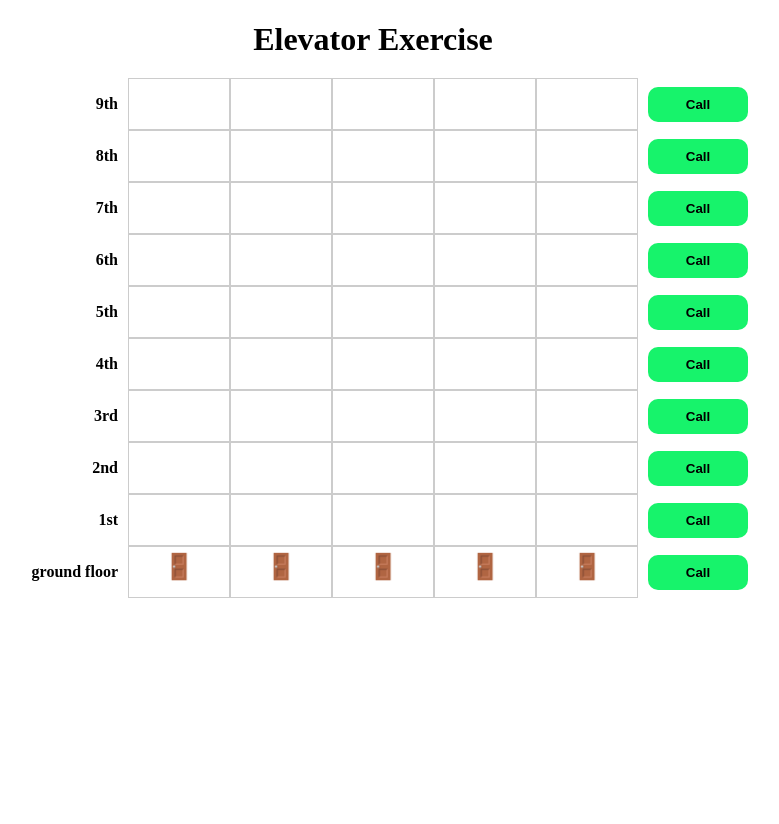
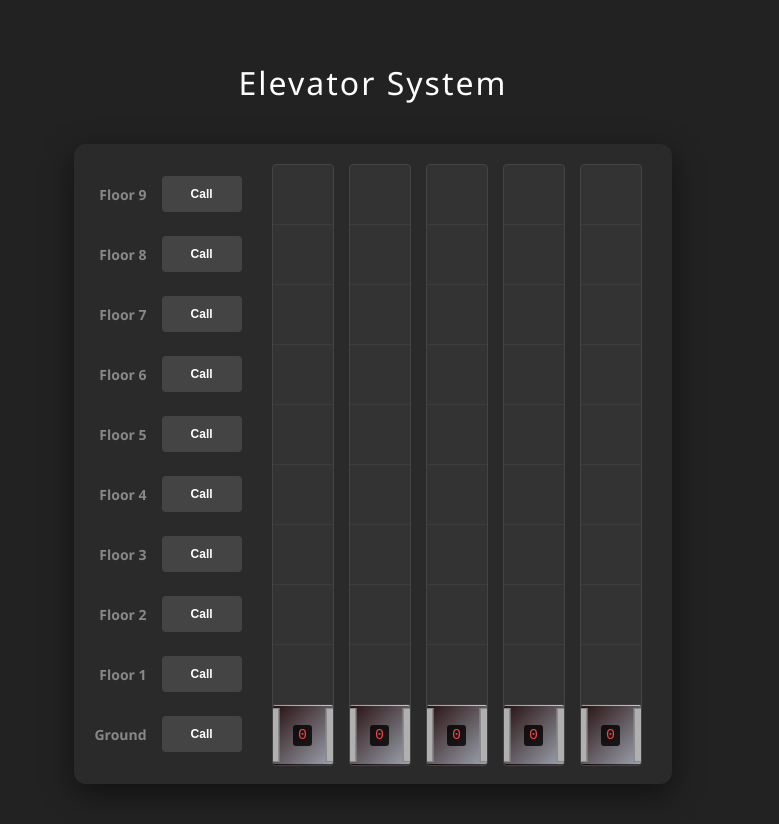
Before and after one commit to Krishpatel3085/Elevator-Task, a React (Vite) app: page / in a window 1280 px wide. Shown: the whole page, without its empty margins (267-1046 px from the left). Before the commit the page ends 800 px from the top, so only its background shows below. Built offline with nearby package versions, Linux system fonts and the light colour scheme.

Commit message:
Update Elevator System

```diff
--- a/src/App.tsx
+++ b/src/App.tsx
@@ -1,21 +1,30 @@
-import React, { useEffect, useState } from "react";
+import React, { useEffect, useState, useRef } from "react";
 import "./elevator.css";
-import dingSound from "./assets/sound.mp3"; // Import the ding sound
+import dingSound from "./assets/sound.mp3";
+
 type Elevator = {
   id: number;
   currentFloor: number;
+  isMoving: boolean;
   queue: number[];
+  busyUntil: number;
 };
 
 const TOTAL_ELEVATORS = 5;
 const TOTAL_FLOORS = 10;
+const TRAVEL_TIME_MS = 2000;
+const WAIT_TIME_MS = 2000;
 
 const App: React.FC = () => {
+  const audioRef = useRef<HTMLAudioElement>(null);
+
   const [elevators, setElevators] = useState<Elevator[]>(
     Array.from({ length: TOTAL_ELEVATORS }, (_, i) => ({
       id: i,
       currentFloor: 0,
+      isMoving: false,
       queue: [],
+      busyUntil: 0,
     }))
   );
 
@@ -23,118 +32,158 @@ const App: React.FC = () => {
     [key: number]: string;
   }>({});
 
+  const playSound = () => {
+    if (audioRef.current) {
+      try {
+        audioRef.current.currentTime = 0;
+        audioRef.current.play().catch(() => {});
+      } catch (e) {
+        console.error(e);
+      }
+    }
+  };
+
   const requestElevator = (floor: number) => {
     if (floorButtonStatus[floor] === "Waiting..." || floorButtonStatus[floor] === "Arrived") return;
 
     setFloorButtonStatus((prev) => ({ ...prev, [floor]: "Waiting..." }));
 
-
-  const notAlreadyGoing = elevators.filter(e => !e.queue.includes(floor));
-
+    const notAlreadyGoing = elevators.filter((e) => !e.queue.includes(floor));
     if (notAlreadyGoing.length === 0) return;
 
-
-  const idleElevators = notAlreadyGoing.filter(e => e.queue.length === 0);
-
+    const idleElevators = notAlreadyGoing.filter((e) => e.queue.length === 0 && Date.now() > e.busyUntil);
     let selected: Elevator;
 
-  if (idleElevators.length > 0) {
-
-    selected = idleElevators.reduce((prev, curr) =>
+    const candidates = idleElevators.length > 0 ? idleElevators : notAlreadyGoing;
+    selected = candidates.reduce((prev, curr) =>
       Math.abs(curr.currentFloor - floor) < Math.abs(prev.currentFloor - floor) ? curr : prev
     );
-  } else {
-    selected = notAlreadyGoing.reduce((prev, curr) =>
-      Math.abs(curr.currentFloor - floor) < Math.abs(prev.currentFloor - floor) ? curr : prev
+
+    setElevators((prev) =>
+      prev.map((e) =>
+        e.id === selected.id ? { ...e, queue: [...e.queue, floor] } : e
+      )
     );
-  }
-
-  const updated = elevators.map((e) =>
-    e.id === selected.id ? { ...e, queue: [...e.queue, floor] } : e
-  );
-
-  setElevators(updated);
   };
-
 
   useEffect(() => {
     const interval = setInterval(() => {
+      const now = Date.now();
+
       setElevators((prev) =>
         prev.map((elevator) => {
-          if (elevator.queue.length === 0) return elevator;
+          // 1. WAITING: If busy (doors open), stay put.
+          if (now < elevator.busyUntil) {
+            return { ...elevator, isMoving: false };
+          }
 
+          // 2. IDLE: No queue? Stop moving.
+          if (elevator.queue.length === 0) {
+            return { ...elevator, isMoving: false };
+          }
+
+          // 3. CHECK ARRIVAL: Are we ALREADY at the target floor?
+          // If yes, this means the previous move just finished. Now we stop.
           const target = elevator.queue[0];
-          const step = target > elevator.currentFloor ? 1 : -1;
-          const nextFloor = elevator.currentFloor + step;
+          if (elevator.currentFloor === target) {
+             // NOW we trigger the arrival sequence (Sound + Open Doors)
+             playSound();
 
-          if (nextFloor === target) {
-            // Play sound
-            const audio = new Audio(dingSound);
-            audio.play();
-
-            // Show "Arrived"
-            setFloorButtonStatus((prev) => ({
-              ...prev,
-              [target]: "Arrived",
-            }));
+             setFloorButtonStatus((prev) => ({ ...prev, [target]: "Arrived" }));
 
              setTimeout(() => {
-              setFloorButtonStatus((prev) => ({
-                ...prev,
-                [target]: "Call",
-              }));
-            }, 2000);
+               setFloorButtonStatus((prev) => {
+                  if (prev[target] === "Arrived") {
+                     const temp = { ...prev };
+                     delete temp[target];
+                     return temp;
+                  }
+                  return prev;
+               });
+             }, WAIT_TIME_MS);
+
+             return {
+               ...elevator,
+               isMoving: false, // This opens the doors
+               queue: elevator.queue.slice(1), // Remove from queue
+               busyUntil: now + WAIT_TIME_MS, // Wait here
+             };
+          }
+
+          // 4. MOVE STEP: We are not at target yet. Move towards it.
+          // Note: We do NOT stop 'isMoving' here even if it is the last step.
+          // This ensures the CSS transition completes fully.
+          let step = 0;
+          if (target > elevator.currentFloor) step = 1;
+          else if (target < elevator.currentFloor) step = -1;
+
+          const nextFloor = elevator.currentFloor + step;
 
           return {
             ...elevator,
             currentFloor: nextFloor,
-              queue: elevator.queue.slice(1),
+            isMoving: true // Keep sliding!
           };
-          }
-          return { ...elevator, currentFloor: nextFloor };
         })
       );
-    }, 2000);
+    }, TRAVEL_TIME_MS);
 
     return () => clearInterval(interval);
   }, []);
 
   return (
-    <>
-      <h1>Elevator Exercise</h1>
-      <div className="elevator-system">
-        <div className="building">
+    <div className="app-container">
+      <audio ref={audioRef} src={dingSound} preload="auto" />
+
+      <h1>Elevator System</h1>
+      <div className="building-grid">
+        <div className="floor-controls">
           {Array.from({ length: TOTAL_FLOORS }, (_, i) => {
-            const floor = TOTAL_FLOORS - 1 - i; // 0 = ground, 9 = top
+            const floorNum = TOTAL_FLOORS - 1 - i;
             return (
-              <div className="floor" key={floor}>
-                <div className="label">
-                  {floor === 0
-                    ? "ground floor"
-                    : `${floor}${floor === 1 ? "st" : floor === 2 ? "nd" : floor === 3 ? "rd" : "th"}`}
-                </div>
-                <div className="elevator-row">
-                  {elevators.map((elevator) => (
-                    <div key={elevator.id} className="shaft">
-                      {elevator.currentFloor === floor && (
-                        <div className="elevator-icon">🚪</div>
-                      )}
-                    </div>
-                  ))}
+              <div className="floor-label-row" key={floorNum}>
+                <div className="floor-name">
+                  {floorNum === 0 ? "Ground" : `Floor ${floorNum}`}
                 </div>
                 <button
-                  className="call-button"
-                  onClick={() => requestElevator(floor)}
-                  disabled={floorButtonStatus[floor] === "Waiting..."}
+                  className={`call-btn ${floorButtonStatus[floorNum] === "Waiting..." ? "waiting" : ""} ${floorButtonStatus[floorNum] === "Arrived" ? "arrived" : ""}`}
+                  onClick={() => requestElevator(floorNum)}
+                  disabled={floorButtonStatus[floorNum] === "Waiting..." || floorButtonStatus[floorNum] === "Arrived"}
                 >
-                  {floorButtonStatus[floor] || "Call"}
+                  {floorButtonStatus[floorNum] === "Waiting..." ? "●" : floorButtonStatus[floorNum] === "Arrived" ? "Open" : "Call"}
                 </button>
               </div>
             );
           })}
         </div>
+
+        <div className="shafts-container">
+          {elevators.map((elevator) => (
+            <div className="shaft" key={elevator.id}>
+              <div className="shaft-guide">
+                {Array.from({ length: TOTAL_FLOORS }).map((_, i) => (
+                  <div key={i} className="shaft-floor-marker"></div>
+                ))}
               </div>
-    </>
+
+              <div
+                className={`elevator-car ${elevator.isMoving ? "moving" : "stopped"}`}
+                style={{
+                  bottom: `${(elevator.currentFloor / TOTAL_FLOORS) * 100}%`,
+                  transition: elevator.isMoving
+                    ? `bottom ${TRAVEL_TIME_MS}ms linear`
+                    : "none"
+                }}
+              >
+                <div className="elevator-door-left"></div>
+                <div className="elevator-door-right"></div>
+                <span className="car-number">{elevator.currentFloor}</span>
+              </div>
+            </div>
+          ))}
+        </div>
+      </div>
+    </div>
   );
 };
 
--- a/src/elevator.css
+++ b/src/elevator.css
@@ -1,61 +1,193 @@
-.elevator-system {
+:root {
+  --elevator-speed: 2s;
+  --floor-height: 60px;
+  --bg-color: #222;
+  --shaft-color: #333;
+  --metal-color: #d1d5db;
+  --accent-green: #10b981;
+  --accent-red: #ef4444;
+  --accent-orange: #f59e0b;
+}
+
+body {
+  font-family: 'Segoe UI', Tahoma, Geneva, Verdana, sans-serif;
+  background-color: var(--bg-color);
+  color: white;
+  margin: 0;
   display: flex;
   justify-content: center;
+  min-height: 100vh;
 }
+
+.app-container {
+  text-align: center;
+  padding: 40px;
+}
+
 h1 {
-    text-align: center;
-    margin-bottom: 20px;
+  margin-bottom: 40px;
+  font-weight: 300;
+  letter-spacing: 2px;
 }
-.building {
+
+/* --- Layout Grid --- */
+.building-grid {
+  display: flex;
+  gap: 20px;
+  background: #2a2a2a;
+  padding: 20px;
+  border-radius: 12px;
+  box-shadow: 0 10px 30px rgba(0,0,0,0.5);
+}
+
+/* --- Left Side: Controls --- */
+.floor-controls {
   display: flex;
   flex-direction: column;
-    align-items: center;
+  justify-content: space-between;
+  height: calc(var(--floor-height) * 10); /* 10 Floors */
 }
 
-.floor {
+.floor-label-row {
+  height: var(--floor-height);
   display: flex;
   align-items: center;
-    margin: 0;
+  gap: 15px;
+  justify-content: flex-end;
 }
 
-.label {
-    width: 120px;
-    text-align: right;
-    margin-right: 10px;
+.floor-name {
+  font-size: 14px;
+  color: #888;
   font-weight: bold;
 }
 
-.elevator-row {
+.call-btn {
+  width: 80px;
+  height: 36px;
+  border: none;
+  border-radius: 4px;
+  background-color: #444;
+  color: white;
+  cursor: pointer;
+  transition: all 0.2s;
+  font-weight: 600;
+  font-size: 12px;
   display: flex;
-    margin-right: 10px;
+  align-items: center;
+  justify-content: center;
+}
+
+.call-btn:hover:not(:disabled) {
+  background-color: #666;
+}
+
+.call-btn.waiting {
+  background-color: var(--accent-orange);
+  color: black;
+  animation: pulse 1s infinite;
+}
+
+.call-btn.arrived {
+  background-color: var(--accent-green);
+  color: white;
+}
+
+/* --- Right Side: Shafts --- */
+.shafts-container {
+  display: flex;
+  gap: 15px;
+  height: calc(var(--floor-height) * 10); /* Must match control height */
+  position: relative;
+  padding: 0 10px; /* Slight padding for aesthetics */
 }
 
 .shaft {
-    width:100px;
-    height: 50px;
-    border: 1px solid #ccc;
-    text-align: center;
-    line-height: 40px;
+  width: 60px;
+  height: 100%;
+  background-color: var(--shaft-color);
+  position: relative;
+  border-radius: 4px;
+  overflow: hidden; /* Keeps elevator inside rounded corners */
+  border: 1px solid #444;
 }
 
-.elevator-icon {
-    border-radius: 4px;
-    font-size: 25px;
+/* The faint lines inside the shaft to show floors */
+.shaft-guide {
+  position: absolute;
+  top: 0;
+  left: 0;
+  width: 100%;
+  height: 100%;
+  display: flex;
+  flex-direction: column;
 }
 
-.call-button {
-    width: 100px;
-    height: 35px;
-    padding: 4px 10px;
-    border: none;
-    background-color: rgb(23, 243, 107);
-    color: black;
-    font-weight: 700;
-    cursor: pointer;
-    border-radius: 10px;
+.shaft-floor-marker {
+  flex: 1; /* Distributes evenly */
+  border-bottom: 1px solid rgba(255,255,255,0.05);
 }
 
-.call-button:disabled {
-    background-color: red;
-    cursor: not-allowed;
+/* --- The Elevator Car --- */
+
+.elevator-car {
+  position: absolute;
+  width: 100%;
+
+  /* Height is exactly 1/10th (10%) of the shaft to fit the grid */
+  height: 10%;
+
+  left: 0;
+  background: linear-gradient(135deg, #271010 0%, #9ca3af 100%);
+  border-radius: 2px;
+  box-shadow: 0 4px 6px rgba(0,0,0,0.3);
+  display: flex;
+  justify-content: center;
+  align-items: center;
+  z-index: 10;
+
+  /* Add a tiny border so it doesn't bleed into the line above */
+  box-sizing: border-box;
+  border-top: 1px solid rgba(255,255,255,0.4);
+  border-bottom: 1px solid rgba(0,0,0,0.4);
 }
+
+/* Doors visuals */
+.elevator-door-left, .elevator-door-right {
+  content: '';
+  position: absolute;
+  top: 2px;
+  bottom: 2px;
+  width: 48%;
+  background-color: #b0b0b0;
+  border: 1px solid #888;
+  transition: transform 0.5s ease;
+}
+
+.elevator-door-left { left: 1px; border-right: 1px solid #777; }
+.elevator-door-right { right: 1px; border-left: 1px solid #777; }
+
+/* Doors open when class is 'stopped' (which happens during wait time) */
+.stopped .elevator-door-left { transform: translateX(-80%); }
+.stopped .elevator-door-right { transform: translateX(80%); }
+
+/* Doors closed when class is 'moving' */
+.moving .elevator-door-left { transform: translateX(0); }
+.moving .elevator-door-right { transform: translateX(0); }
+
+/* Floor Number inside elevator */
+.car-number {
+  z-index: 20;
+  font-size: 15px;
+  color: var(--accent-red);
+  background: rgba(0,0,0,0.8);
+  padding: 2px 5px;
+  border-radius: 3px;
+  font-family: monospace;
+}
+
+@keyframes pulse {
+  0% { opacity: 1; }
+  50% { opacity: 0.7; }
+  100% { opacity: 1; }
+}
```
Also changed, not shown: src/assets/elevator.png (added). Lines whose indentation alone changed are shown as unchanged.
